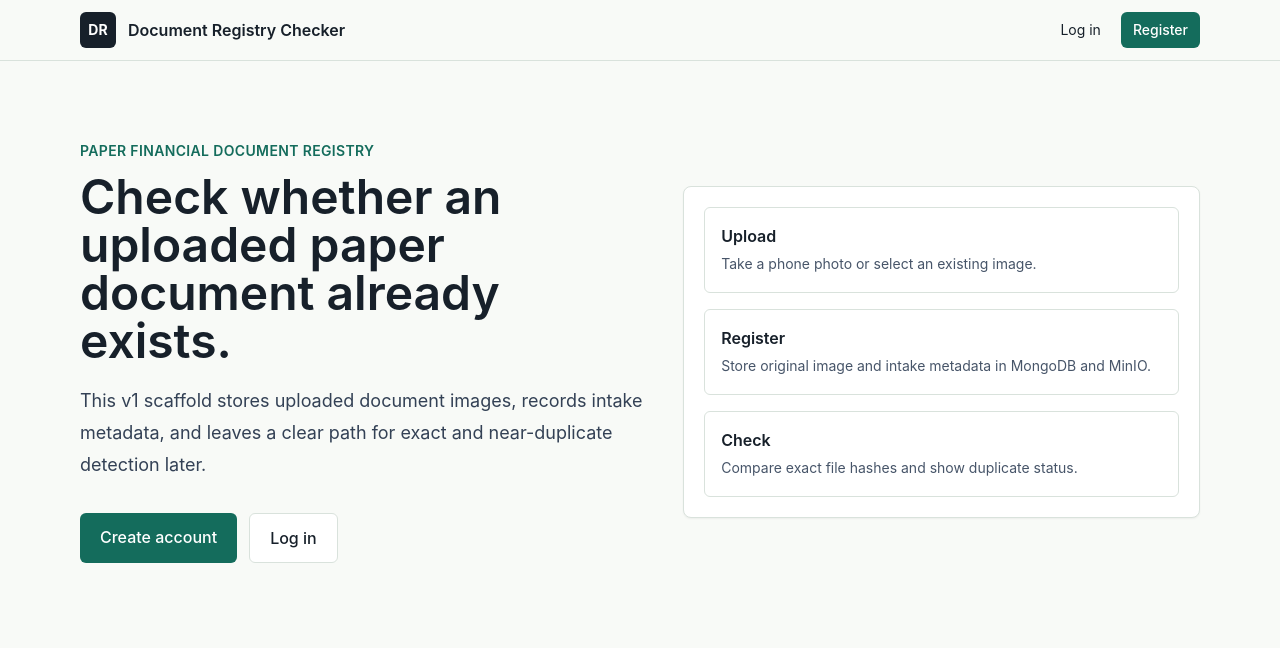
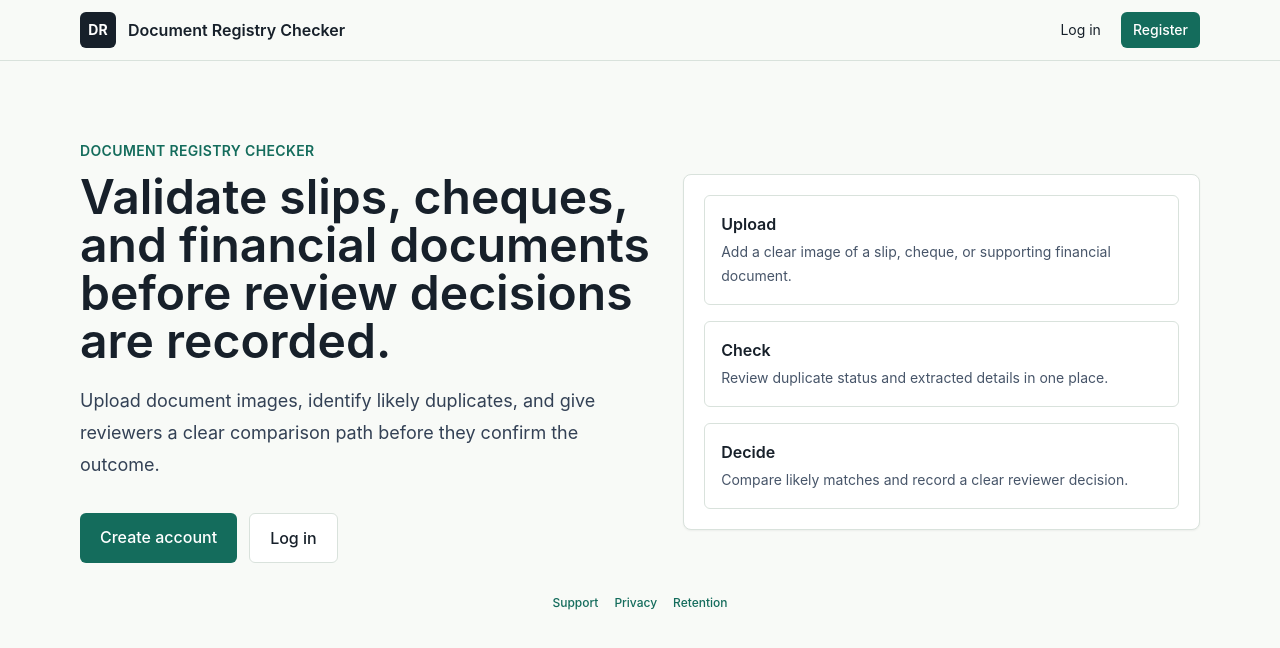
Before and after one commit to Mamduh5/slip-cheque-validation, a Next.js app: page / in a window 1280 px wide. Shown: the top 648 px of the page. Built offline with nearby package versions, Linux system fonts and the light colour scheme; no server answers.

Commit message:
Add auth recovery and trust basics

```diff
--- /dev/null
+++ b/app/forgot-password/page.tsx
@@ -0,0 +1,25 @@
+import Link from "next/link";
+import { PublicTrustLinks } from "@/components/public-trust-links";
+
+export default function ForgotPasswordPage() {
+  return (
+    <section className="mx-auto max-w-md px-4 py-12">
+      <div className="rounded-lg border border-line bg-white p-5 shadow-sm">
+        <h1 className="text-3xl font-semibold">Password recovery</h1>
+        <p className="mt-3 text-sm leading-6 text-slate-600">
+          Self-service password reset is not available yet. Contact your Document Registry Checker administrator to
+          reset account access.
+        </p>
+        <Link
+          className="mt-5 inline-flex rounded-md bg-accent px-4 py-2 text-sm font-medium text-white hover:bg-accent-dark"
+          href="/support"
+        >
+          View support options
+        </Link>
+      </div>
+      <div className="mt-5">
+        <PublicTrustLinks />
+      </div>
+    </section>
+  );
+}
--- a/app/layout.tsx
+++ b/app/layout.tsx
@@ -4,7 +4,7 @@ import { AppHeader } from "@/components/app-header";
 
 export const metadata: Metadata = {
   title: "Document Registry Checker",
-  description: "Duplicate registry scaffold for paper financial document images"
+  description: "Document validation and duplicate review for slips, cheques, and financial documents"
 };
 
 export default function RootLayout({
--- a/app/login/page.tsx
+++ b/app/login/page.tsx
@@ -1,6 +1,7 @@
 import Link from "next/link";
 import { Suspense } from "react";
 import { LoginForm } from "@/components/login-form";
+import { PublicTrustLinks } from "@/components/public-trust-links";
 import { isGoogleAuthConfigured } from "@/lib/env";
 
 export default function LoginPage() {
@@ -9,7 +10,7 @@ export default function LoginPage() {
       <div className="mb-6">
         <h1 className="text-3xl font-semibold">Log in</h1>
         <p className="mt-2 text-sm leading-6 text-slate-600">
-          Access your document dashboard and upload history.
+          Access Document Registry Checker to continue uploads, duplicate review, and document checks.
         </p>
       </div>
       <Suspense fallback={<div className="rounded-lg border border-line bg-white p-5 shadow-sm">Loading...</div>}>
@@ -21,6 +22,9 @@ export default function LoginPage() {
           Register
         </Link>
       </p>
+      <div className="mt-5">
+        <PublicTrustLinks />
+      </div>
     </section>
   );
 }
--- a/app/page.tsx
+++ b/app/page.tsx
@@ -1,18 +1,19 @@
 import Link from "next/link";
+import { PublicTrustLinks } from "@/components/public-trust-links";
 
 export default function HomePage() {
   return (
     <section className="mx-auto grid max-w-6xl gap-8 px-4 py-12 md:grid-cols-[1.05fr_0.95fr] md:items-center md:py-20">
       <div>
         <p className="mb-3 text-sm font-semibold uppercase tracking-wide text-accent">
-          Paper financial document registry
+          Document Registry Checker
         </p>
         <h1 className="max-w-3xl text-4xl font-semibold leading-tight md:text-5xl">
-          Check whether an uploaded paper document already exists.
+          Validate slips, cheques, and financial documents before review decisions are recorded.
         </h1>
         <p className="mt-5 max-w-2xl text-lg leading-8 text-slate-700">
-          This v1 scaffold stores uploaded document images, records intake metadata, and leaves a clear path for
-          exact and near-duplicate detection later.
+          Upload document images, identify likely duplicates, and give reviewers a clear comparison path before they
+          confirm the outcome.
         </p>
         <div className="mt-8 flex flex-col gap-3 sm:flex-row">
           <Link
@@ -32,9 +33,9 @@ export default function HomePage() {
       <div className="rounded-lg border border-line bg-white p-5 shadow-sm">
         <div className="space-y-4">
           {[
-            ["Upload", "Take a phone photo or select an existing image."],
-            ["Register", "Store original image and intake metadata in MongoDB and MinIO."],
-            ["Check", "Compare exact file hashes and show duplicate status."]
+            ["Upload", "Add a clear image of a slip, cheque, or supporting financial document."],
+            ["Check", "Review duplicate status and extracted details in one place."],
+            ["Decide", "Compare likely matches and record a clear reviewer decision."]
           ].map(([title, body]) => (
             <div className="rounded-md border border-line p-4" key={title}>
               <h2 className="font-semibold">{title}</h2>
@@ -43,6 +44,9 @@ export default function HomePage() {
           ))}
         </div>
       </div>
+      <div className="md:col-span-2">
+        <PublicTrustLinks />
+      </div>
     </section>
   );
 }
--- /dev/null
+++ b/app/privacy/page.tsx
@@ -0,0 +1,22 @@
+import { PublicTrustLinks } from "@/components/public-trust-links";
+
+export default function PrivacyPage() {
+  return (
+    <section className="mx-auto max-w-2xl px-4 py-12">
+      <div className="rounded-lg border border-line bg-white p-5 shadow-sm">
+        <h1 className="text-3xl font-semibold">Privacy</h1>
+        <p className="mt-3 text-sm leading-6 text-slate-600">
+          Document Registry Checker is intended for authorized document validation workflows. Only upload documents you
+          are permitted to process for your organization.
+        </p>
+        <p className="mt-3 text-sm leading-6 text-slate-600">
+          A formal privacy notice is not configured in this application yet. Follow your organization&apos;s approved
+          policy for document handling, access, and reviewer accountability.
+        </p>
+      </div>
+      <div className="mt-5">
+        <PublicTrustLinks />
+      </div>
+    </section>
+  );
+}
--- a/app/register/page.tsx
+++ b/app/register/page.tsx
@@ -1,4 +1,5 @@
 import Link from "next/link";
+import { PublicTrustLinks } from "@/components/public-trust-links";
 import { RegisterForm } from "@/components/register-form";
 
 export default function RegisterPage() {
@@ -7,7 +8,7 @@ export default function RegisterPage() {
       <div className="mb-6">
         <h1 className="text-3xl font-semibold">Create account</h1>
         <p className="mt-2 text-sm leading-6 text-slate-600">
-          Email/password accounts are stored in MongoDB for this v1 scaffold.
+          Create access to Document Registry Checker for document upload, duplicate review, and audit-friendly decisions.
         </p>
       </div>
       <RegisterForm />
@@ -17,6 +18,9 @@ export default function RegisterPage() {
           Log in
         </Link>
       </p>
+      <div className="mt-5">
+        <PublicTrustLinks />
+      </div>
     </section>
   );
 }
--- /dev/null
+++ b/app/retention/page.tsx
@@ -0,0 +1,22 @@
+import { PublicTrustLinks } from "@/components/public-trust-links";
+
+export default function RetentionPage() {
+  return (
+    <section className="mx-auto max-w-2xl px-4 py-12">
+      <div className="rounded-lg border border-line bg-white p-5 shadow-sm">
+        <h1 className="text-3xl font-semibold">Retention</h1>
+        <p className="mt-3 text-sm leading-6 text-slate-600">
+          Uploaded documents and review records remain available for operational review unless your deployment applies a
+          separate retention process.
+        </p>
+        <p className="mt-3 text-sm leading-6 text-slate-600">
+          Automatic deletion rules are not configured in this application yet. Follow your organization&apos;s retention
+          policy for cleanup, export, or removal requests.
+        </p>
+      </div>
+      <div className="mt-5">
+        <PublicTrustLinks />
+      </div>
+    </section>
+  );
+}
--- /dev/null
+++ b/app/support/page.tsx
@@ -0,0 +1,22 @@
+import Link from "next/link";
+import { PublicTrustLinks } from "@/components/public-trust-links";
+
+export default function SupportPage() {
+  return (
+    <section className="mx-auto max-w-2xl px-4 py-12">
+      <div className="rounded-lg border border-line bg-white p-5 shadow-sm">
+        <h1 className="text-3xl font-semibold">Support</h1>
+        <p className="mt-3 text-sm leading-6 text-slate-600">
+          This internal tool does not have a public support desk configured. For account recovery, access questions, or
+          document handling concerns, contact the administrator who manages your Document Registry Checker access.
+        </p>
+        <Link className="mt-5 inline-flex font-medium text-accent hover:text-accent-dark" href="/login">
+          Return to login
+        </Link>
+      </div>
+      <div className="mt-5">
+        <PublicTrustLinks />
+      </div>
+    </section>
+  );
+}
--- a/app/upload/page.tsx
+++ b/app/upload/page.tsx
@@ -45,8 +45,8 @@ export default async function UploadPage() {
           </p>
         </div>
         <div className="rounded-lg border border-line bg-white p-4 text-sm leading-6 text-slate-600">
-          Duplicate matching is active within your account. The app compares exact file hashes first, then uses a
-          normalized image fingerprint to mark likely duplicates.
+          Duplicate matching is active within your account. Document Registry Checker identifies exact matches and
+          flags visually similar uploads for reviewer confirmation.
         </div>
       </div>
       <UploadForm />
--- a/components/login-form.tsx
+++ b/components/login-form.tsx
@@ -1,6 +1,7 @@
 "use client";
 
 import { FormEvent, useState } from "react";
+import Link from "next/link";
 import { useRouter, useSearchParams } from "next/navigation";
 import { signIn } from "next-auth/react";
 
@@ -52,9 +53,14 @@ export function LoginForm({ googleEnabled }: { googleEnabled: boolean }) {
           />
         </div>
         <div>
-          <label className="mb-1 block text-sm font-medium" htmlFor="password">
-            Password
-          </label>
+          <div className="mb-1 flex items-center justify-between gap-3">
+            <label className="block text-sm font-medium" htmlFor="password">
+              Password
+            </label>
+            <Link className="text-xs font-medium text-accent hover:text-accent-dark" href="/forgot-password">
+              Forgot password?
+            </Link>
+          </div>
           <input
             className="focus-ring w-full rounded-md border border-line px-3 py-2"
             id="password"
--- /dev/null
+++ b/components/public-trust-links.tsx
@@ -0,0 +1,17 @@
+import Link from "next/link";
+
+export function PublicTrustLinks() {
+  return (
+    <nav aria-label="Support and policy links" className="flex flex-wrap justify-center gap-x-4 gap-y-2 text-xs text-slate-500">
+      <Link className="font-medium text-accent hover:text-accent-dark" href="/support">
+        Support
+      </Link>
+      <Link className="font-medium text-accent hover:text-accent-dark" href="/privacy">
+        Privacy
+      </Link>
+      <Link className="font-medium text-accent hover:text-accent-dark" href="/retention">
+        Retention
+      </Link>
+    </nav>
+  );
+}
--- a/components/register-form.tsx
+++ b/components/register-form.tsx
@@ -92,8 +92,13 @@ export function RegisterForm() {
             autoComplete="new-password"
             type="password"
             minLength={8}
+            maxLength={128}
+            aria-describedby="password-rules"
             required
           />
+          <p className="mt-1 text-xs leading-5 text-slate-500" id="password-rules">
+            Use 8 to 128 characters. Choose a password that is not reused for other systems.
+          </p>
         </div>
         {error ? <p className="text-sm text-red-700">{error}</p> : null}
         <button
```
